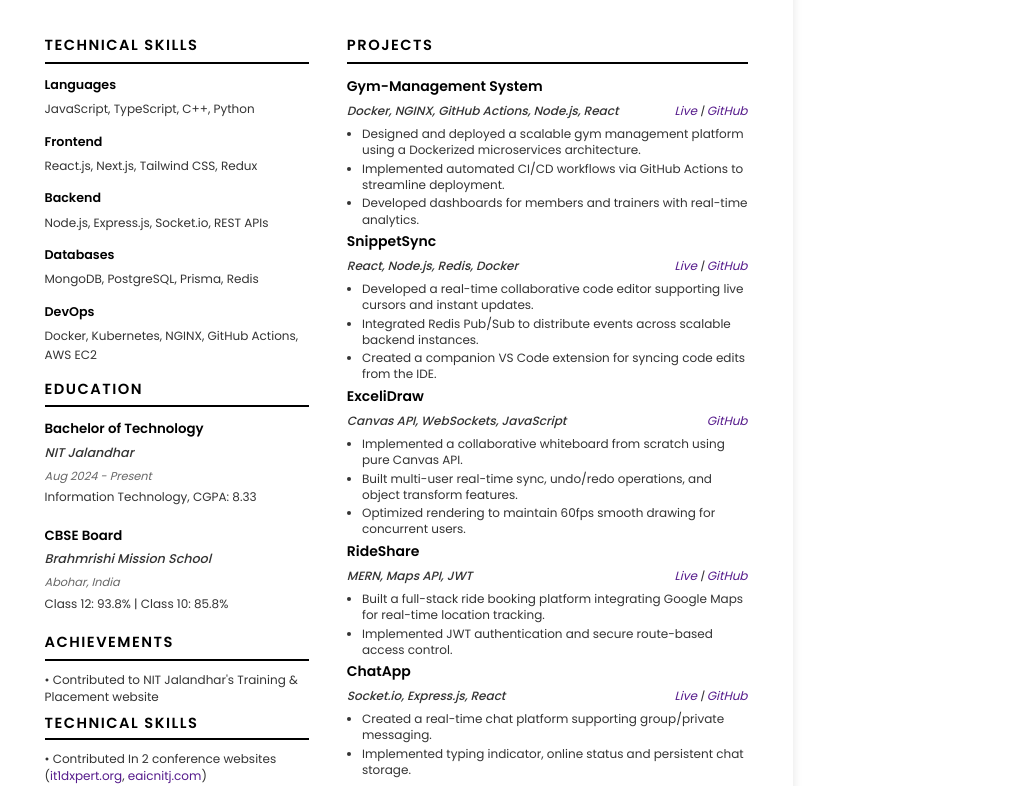
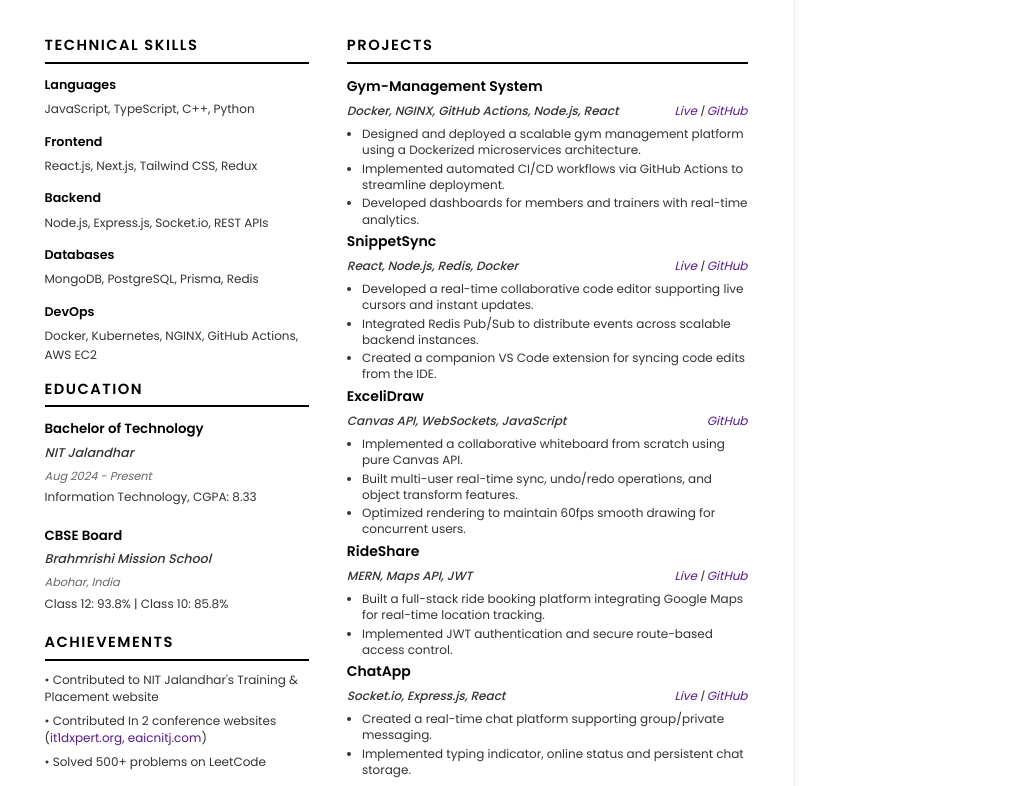
Before and after one commit to deepnav4/resume-template, a plain HTML site: page index.html in a window 1280 px wide. Shown: the part 174-960 px from the top of the page, without its empty margins (244-1280 px from the left). Drawn offline with Linux system fonts and the light colour scheme.

Commit message:
error-fixed

```diff
--- a/index.html
+++ b/index.html
@@ -401,7 +401,7 @@
                         • Contributed to NIT Jalandhar's Training & Placement website
                     </div>
                     <div class="education-description" style="margin-bottom: 0.2cm;">
-                    <div class="section-title">Technical Skills</div>
+                    <!-- <div class="section-title">Technical Skills</div> -->
                         • Contributed In 2 conference websites (<a href="https://it1dxpert.org" target="_blank" style="color: #551a8b; text-decoration: none;">it1dxpert.org</a>, <a  href="https://eaicnitj.com" target="_blank" style="color: #551a8b; text-decoration: none;">eaicnitj.com</a>)
                     </div>
                     <div class="education-description">
```
